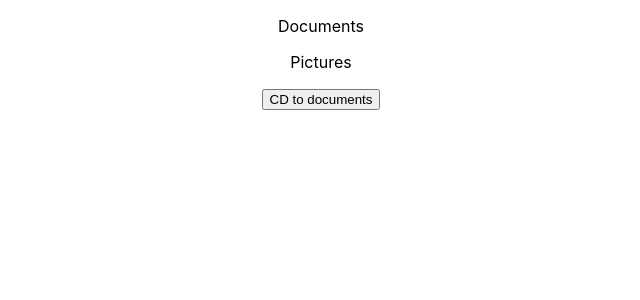
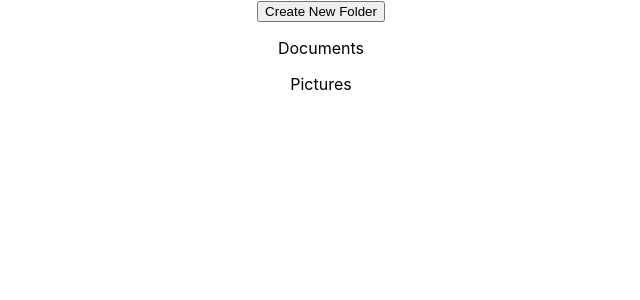
Before and after one commit to ans-lee/file-manager, a React (Create React App) app: page / in a window 1280 px wide. Shown: the top 300 px of the page, without its empty margins (319-959 px from the left). Built offline with nearby package versions, Linux system fonts and the light colour scheme.

Commit message:
Add basic create new folder functionality

```diff
--- a/src/App.tsx
+++ b/src/App.tsx
@@ -1,12 +1,29 @@
 import './App.css';
 import CurrentDir from 'components/CurrentDir';
-import { useFileManager } from 'hooks/useFileMap/useFileMap';
+import { Directory, useFileManager } from 'hooks/useFileMap/useFileMap';
 
 function App() {
   const fileManager = useFileManager();
 
+  const handleCreateNewFolder = () => {
+    const newDir = { parentId: fileManager.currentDirId, childrenIds: [] };
+    const parentDir = fileManager.fileMap[
+      fileManager.currentDirId
+    ] as Directory;
+
+    const newFileMap = fileManager.fileMap;
+    newFileMap['newFile'] = newDir;
+    newFileMap[fileManager.currentDirId] = {
+      ...parentDir,
+      childrenIds: [...parentDir.childrenIds, 'newFile'],
+    };
+
+    fileManager.setFileMap({ ...fileManager.fileMap, newFile: newDir });
+  };
+
   return (
     <div className="App">
+      <button onClick={handleCreateNewFolder}>Create New Folder</button>
       <CurrentDir fileManager={fileManager} />
     </div>
   );
--- a/src/components/CurrentDir/index.tsx
+++ b/src/components/CurrentDir/index.tsx
@@ -8,15 +8,22 @@ const CurrentDir = ({ fileManager }: Props) => {
   const currentDirItems = (
     fileManager.fileMap[fileManager.currentDirId] as Directory
   ).childrenIds;
+  console.log(fileManager.currentDirId);
+
+  const handleDoubleClick = (itemId: string) => {
+    const item = fileManager.fileMap[itemId];
+    if ('childrenIds' in item) {
+      fileManager.setCurrentDirId(itemId);
+    }
+  };
 
   return (
     <div>
       {currentDirItems.map((item, i) => (
-        <p key={i}>{item}</p>
+        <p key={i} onDoubleClick={() => handleDoubleClick(item)}>
+          {item}
+        </p>
       ))}
-      <button onClick={() => fileManager.setCurrentDirId('Documents')}>
-        CD to documents
-      </button>
     </div>
   );
 };
--- a/src/hooks/useFileMap/useFileMap.ts
+++ b/src/hooks/useFileMap/useFileMap.ts
@@ -24,9 +24,10 @@ export interface FileManager {
 export const useFileManager = (): FileManager => {
   const [fileMap, setFileMap] = useState<FileMap>({
     root: { childrenIds: ['Documents', 'Pictures'] },
-    Documents: { childrenIds: ['help.jpeg'] },
-    Pictures: { childrenIds: ['cat.jpeg'] },
-    'help.jpeg': { content: ':((((' },
+    Documents: { parentId: 'root', childrenIds: ['help.jpeg'] },
+    Pictures: { parentId: 'root', childrenIds: ['cat.jpeg'] },
+    'help.jpeg': { parentId: 'Documents', content: ':((((' },
+    'cat.jpeg': { parentId: 'Pictures', content: ':((((' },
   });
   const [currentDirId, setCurrentDirId] = useState('root');
 
```
